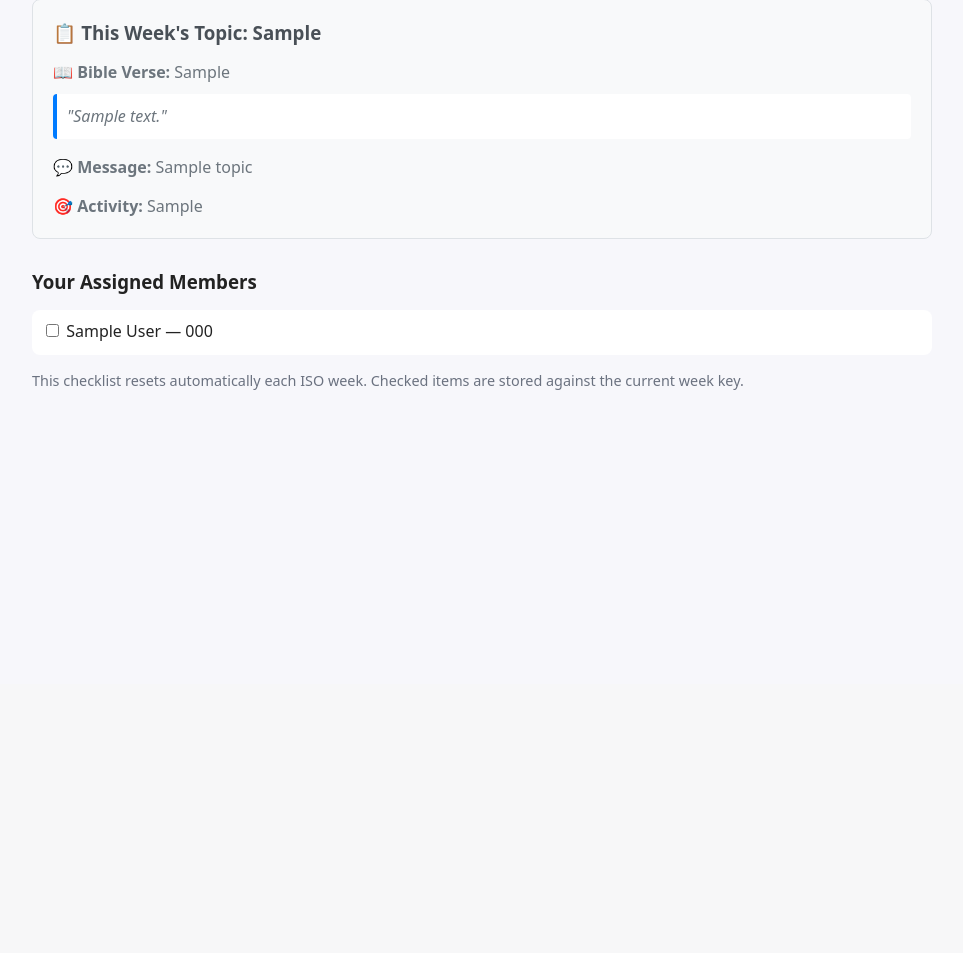
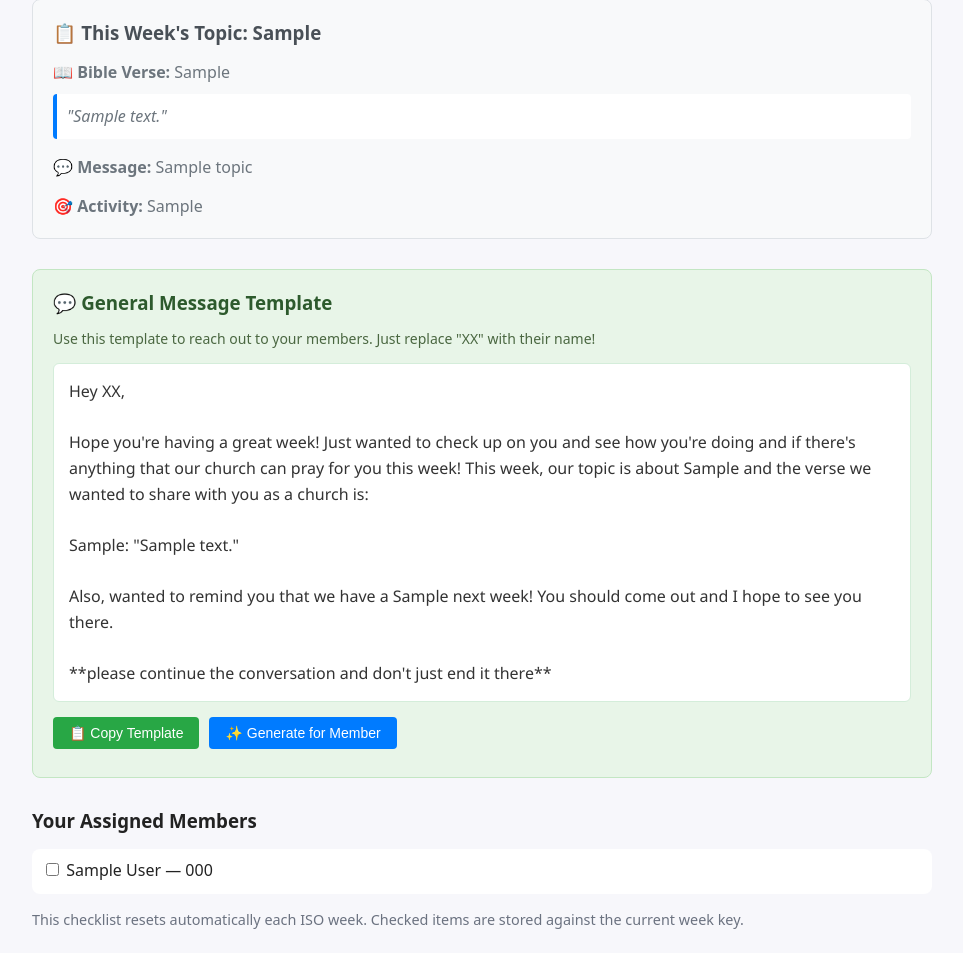
Before and after one commit to Jason-Kim1023/UpperRoomApp, a Flask app: template templates/welcomer/dashboard.html in a window 1280 px wide. Shown: the part 116-1069 px from the top of the page, without its empty margins (158-1121 px from the left). Before the commit the page ends 506 px from the top, so only its background shows below. Run offline with Flask 3, Linux system fonts and the light colour scheme; tables that the repository leaves empty hold one stand-in row (values such as "Sample post"); the template is opened without the code that fills it: values that come from a table or form of the project are taken from there, most other values are stand-ins (such as "Sample title", 1, 10 or a date in 2020).

Commit message:
little update

```diff
--- a/templates/welcomer/dashboard.html
+++ b/templates/welcomer/dashboard.html
@@ -36,6 +36,105 @@
 </div>
 {% endif %}
 
+{% if current_topic %}
+<div style="background: #e8f5e8; border: 1px solid #c3e6c3; border-radius: 8px; padding: 20px; margin-bottom: 30px;">
+  <h3 style="color: #2d5a2d; margin-top: 0;">💬 General Message Template</h3>
+  <p style="color: #4a6741; margin-bottom: 15px; font-size: 14px;">Use this template to reach out to your members. Just replace "XX" with their name!</p>
+
+  <div style="background: #ffffff; border: 1px solid #d4edda; border-radius: 6px; padding: 15px; margin-bottom: 15px; font-family: 'Segoe UI', Tahoma, Geneva, Verdana, sans-serif; line-height: 1.6;">
+    <div id="messageTemplate" style="white-space: pre-line; color: #333;">Hey XX,
+
+Hope you're having a great week! Just wanted to check up on you and see how you're doing and if there's anything that our church can pray for you this week! This week, our topic is about {{ current_topic.topic }} and the verse we wanted to share with you as a church is:
+
+{% if current_topic.bible_verse_ref %}{{ current_topic.bible_verse_ref }}: "{{ current_topic.bible_verse_text }}"{% endif %}
+
+Also, wanted to remind you that we have a {% if current_topic.activity %}{{ current_topic.activity }}{% else %}(insert activity){% endif %} next week! You should come out and I hope to see you there.
+
+**please continue the conversation and don't just end it there**</div>
+  </div>
+
+  <div style="display: flex; gap: 10px; flex-wrap: wrap;">
+    <button onclick="copyTemplate()" style="background: #28a745; color: white; border: none; padding: 8px 16px; border-radius: 4px; cursor: pointer; font-size: 14px;">📋 Copy Template</button>
+    <button onclick="generatePersonalized()" style="background: #007bff; color: white; border: none; padding: 8px 16px; border-radius: 4px; cursor: pointer; font-size: 14px;">✨ Generate for Member</button>
+  </div>
+
+  <div id="personalizedSection" style="display: none; margin-top: 15px;">
+    <label for="memberSelect" style="display: block; margin-bottom: 8px; color: #4a6741; font-weight: bold;">Select Member:</label>
+    <select id="memberSelect" style="width: 100%; max-width: 300px; padding: 8px; border: 1px solid #ccc; border-radius: 4px; margin-bottom: 10px;">
+      {% for m in members %}
+        <option value="{{ m.name }}">{{ m.name }}</option>
+      {% endfor %}
+    </select>
+    <div id="personalizedMessage" style="background: #ffffff; border: 1px solid #d4edda; border-radius: 6px; padding: 15px; margin-bottom: 10px; font-family: 'Segoe UI', Tahoma, Geneva, Verdana, sans-serif; line-height: 1.6; white-space: pre-line; color: #333;"></div>
+    <button onclick="copyPersonalized()" style="background: #28a745; color: white; border: none; padding: 8px 16px; border-radius: 4px; cursor: pointer; font-size: 14px;">📋 Copy Personalized Message</button>
+  </div>
+</div>
+
+<script>
+function copyTemplate() {
+  const template = document.getElementById('messageTemplate').textContent;
+  navigator.clipboard.writeText(template).then(function() {
+    // Show a brief success message
+    const button = event.target;
+    const originalText = button.textContent;
+    button.textContent = '✅ Copied!';
+    button.style.background = '#28a745';
+    setTimeout(() => {
+      button.textContent = originalText;
+    }, 2000);
+  }).catch(function(err) {
+    console.error('Could not copy text: ', err);
+    alert('Could not copy to clipboard. Please select and copy manually.');
+  });
+}
+
+function generatePersonalized() {
+  const section = document.getElementById('personalizedSection');
+  const memberSelect = document.getElementById('memberSelect');
+  const messageDiv = document.getElementById('personalizedMessage');
+
+  if (section.style.display === 'none') {
+    section.style.display = 'block';
+    // Generate message for first member by default
+    updatePersonalizedMessage();
+  } else {
+    section.style.display = 'none';
+  }
+}
+
+function updatePersonalizedMessage() {
+  const memberName = document.getElementById('memberSelect').value;
+  const template = document.getElementById('messageTemplate').textContent;
+  const personalizedMessage = template.replace(/XX/g, memberName);
+  document.getElementById('personalizedMessage').textContent = personalizedMessage;
+}
+
+function copyPersonalized() {
+  const message = document.getElementById('personalizedMessage').textContent;
+  navigator.clipboard.writeText(message).then(function() {
+    const button = event.target;
+    const originalText = button.textContent;
+    button.textContent = '✅ Copied!';
+    button.style.background = '#28a745';
+    setTimeout(() => {
+      button.textContent = originalText;
+    }, 2000);
+  }).catch(function(err) {
+    console.error('Could not copy text: ', err);
+    alert('Could not copy to clipboard. Please select and copy manually.');
+  });
+}
+
+// Update personalized message when member selection changes
+document.addEventListener('DOMContentLoaded', function() {
+  const memberSelect = document.getElementById('memberSelect');
+  if (memberSelect) {
+    memberSelect.addEventListener('change', updatePersonalizedMessage);
+  }
+});
+</script>
+{% endif %}
+
 {% if members %}
   <h3>Your Assigned Members</h3>
   <ul class="checklist">
```
